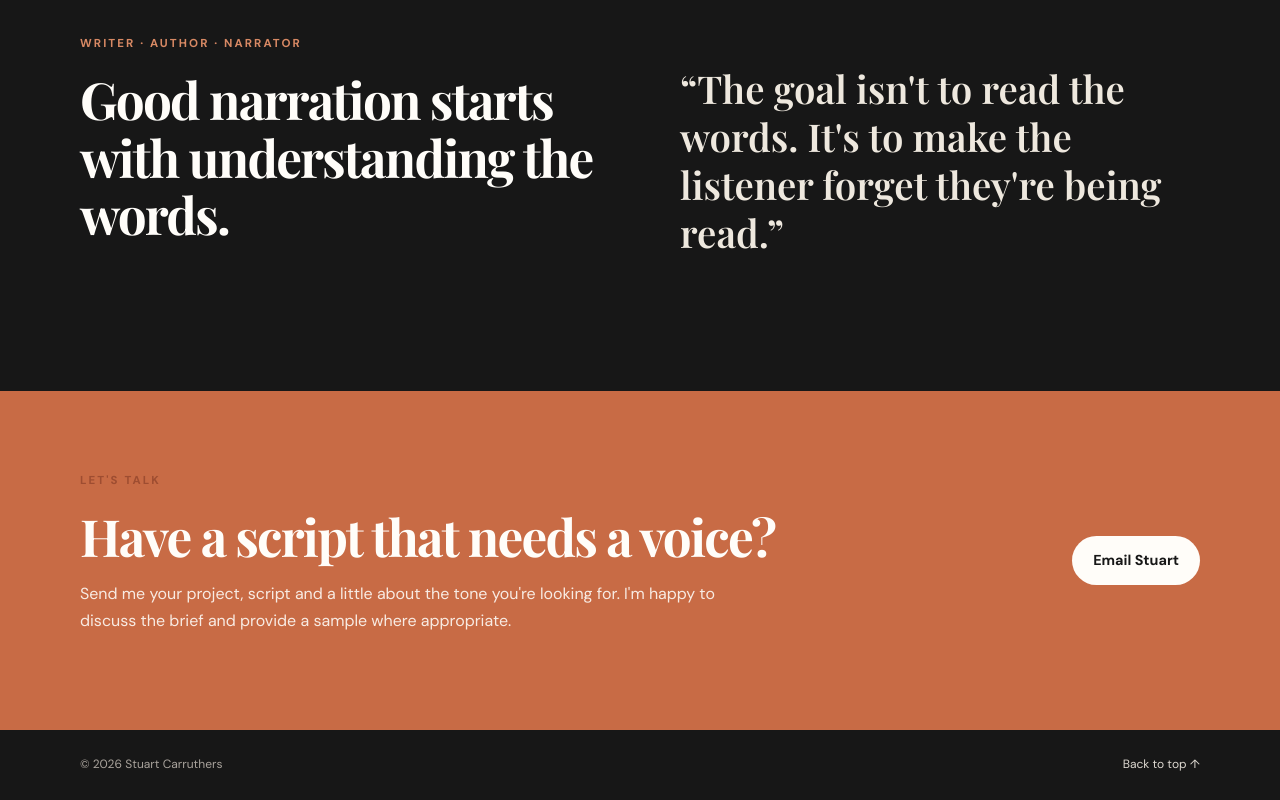
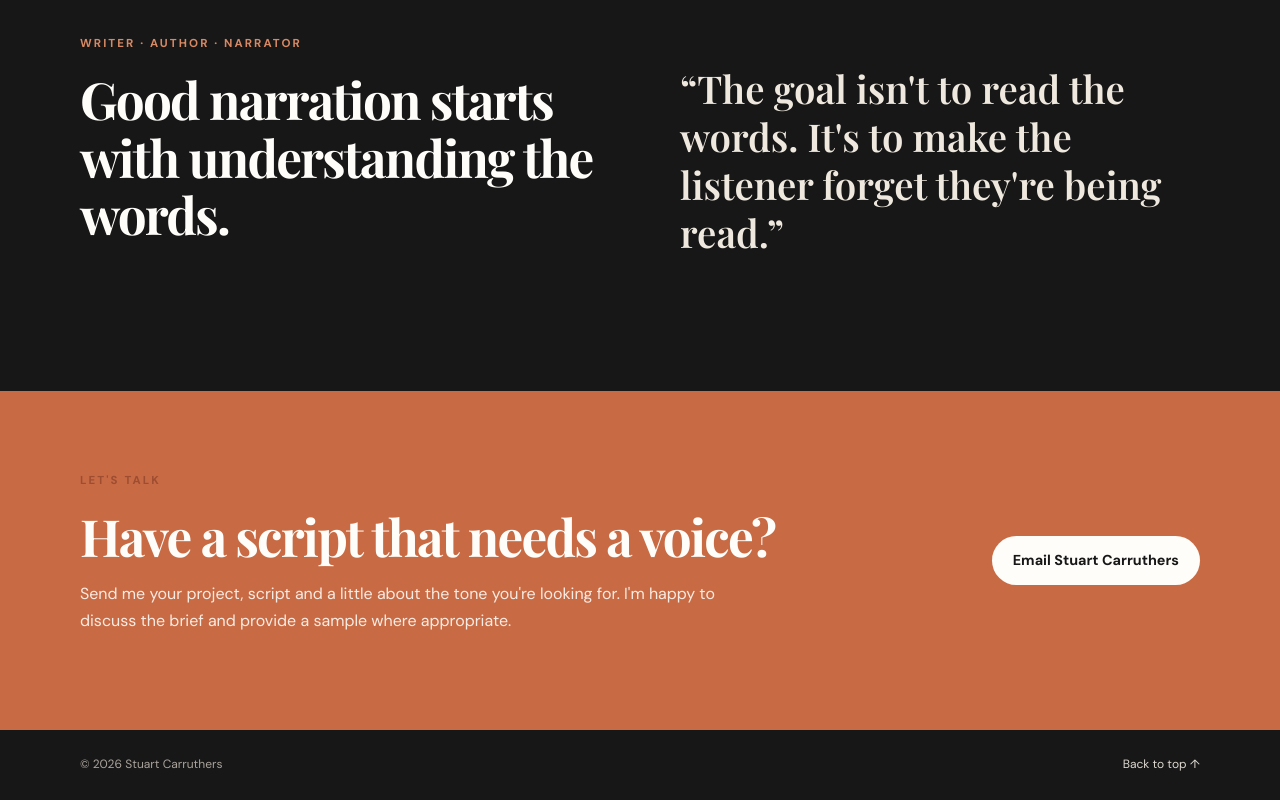
Before and after one commit to stuartca-writer/Voice_Over, a plain HTML site: page index.html in a window 1280 px wide. Shown: the part 2512-3312 px from the top of the page. Drawn offline with nearby package versions, Linux system fonts and the light colour scheme.

Commit message:
Update index.html
added email address

```diff
--- a/index.html
+++ b/index.html
@@ -24,5 +24,5 @@
 </div><div class="samples-toggle"><button id="samplesToggle" aria-label="Show more voice samples" aria-expanded="false">↓</button></div></div></section>
 <section class="about section" id="about"><div class="container about-grid"><div class="about-photo"><img src="images/headshot.jpg" alt="Stuart Carruthers — Voice Over Artist"></div><div><p class="eyebrow">ABOUT STUART</p><h2>A writer who understands how words should sound.</h2><p>I'm Stuart Carruthers, a writer and technical communicator with more than 20 years of experience working with software, technology and consumer products.</p><p>I'm also an author, which means I spend a lot of time thinking about rhythm, character, tone and the small details that make words connect with an audience.</p><p>I'm developing my voice-over and audiobook work with a particular interest in storytelling, children's books, comedy, character narration, technical content and conversational reads.</p><div class="stats"><div><strong>20+</strong><span>years writing</span></div><div><strong>∞</strong><span>stories to tell</span></div><div><strong>1</strong><span>voice that is mine</span></div></div></div></div></section>
 <section class="work section"><div class="container work-inner"><div><p class="eyebrow">WRITER · AUTHOR · NARRATOR</p><h2>Good narration starts with understanding the words.</h2></div><blockquote>“The goal isn't to read the words. It's to make the listener forget they're being read.”</blockquote></div></section>
-<section class="contact section" id="contact"><div class="container contact-box"><div><p class="eyebrow">LET'S TALK</p><h2>Have a script that needs a voice?</h2><p>Send me your project, script and a little about the tone you're looking for. I'm happy to discuss the brief and provide a sample where appropriate.</p></div><a class="button light" href="mailto:YOUR-EMAIL@example.com">Email Stuart</a></div></section>
+<section class="contact section" id="contact"><div class="container contact-box"><div><p class="eyebrow">LET'S TALK</p><h2>Have a script that needs a voice?</h2><p>Send me your project, script and a little about the tone you're looking for. I'm happy to discuss the brief and provide a sample where appropriate.</p></div><a class="button light" href="mailto:carruthersstuart@gmail.com">Email Stuart Carruthers</a></div></section>
 </main><footer><div class="container footer-inner"><span>© <span id="year"></span> Stuart Carruthers</span><div><a href="#top">Back to top ↑</a></div></div></footer><script src="script.js"></script></body></html>
```
